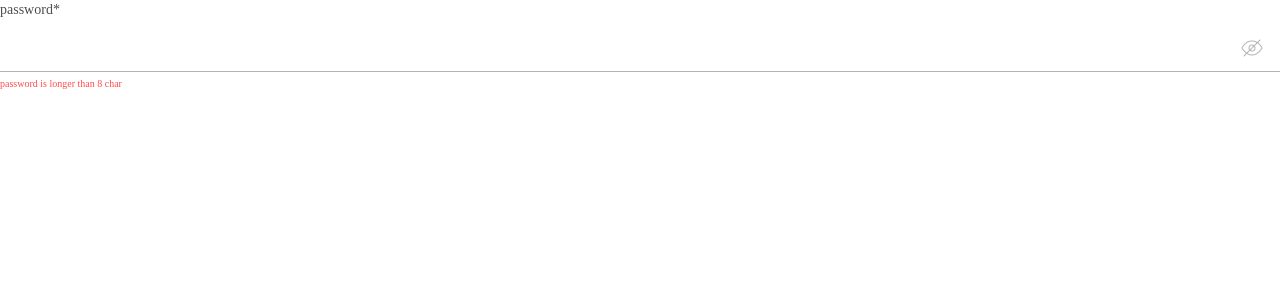
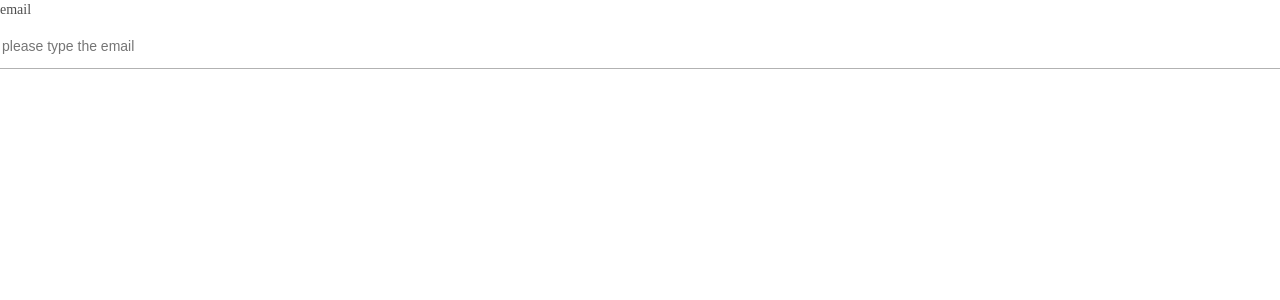
Before and after one commit to Taegeon/projectTBD, a React (Create React App) app in the folder board-front/: page / in a window 1280 px wide. Shown: the top 300 px of the page. Built offline with nearby package versions, Linux system fonts and the light colour scheme; a web font is replaced by a local one.

Commit message:
finished up input components

```diff
--- a/board-front/src/App.tsx
+++ b/board-front/src/App.tsx
@@ -3,15 +3,20 @@
 import Top3Item from 'components/Top3Item';
 import FavoriteItem from 'components/FavoriteItem';
 import { commentListMock, latestBoardListMock, top3BoardListMock, favoriteListMock } from 'mocks';
-import React from 'react';
+import React, { useState } from 'react';
 import './App.css';
 import InputBox from 'components/InputBox';
 
 function App() {
+
+  const [value, setValue] = useState<string>('');
+
+
+
   return (
     <>
 
-      <InputBox/>
+      <InputBox label = 'email' type = 'text' placeholder='please type the email' value={value} error={false} setValue={setValue}/>
 
 
     </>
--- a/board-front/src/components/InputBox/index.tsx
+++ b/board-front/src/components/InputBox/index.tsx
@@ -1,21 +1,53 @@
-import React, { forwardRef } from 'react'
+import React, { ChangeEvent, Dispatch, KeyboardEvent, forwardRef } from 'react'
 import './style.css'
 
 interface Props {
+    label: string;
+    type: 'text' | 'password';
+    placeholder: string;
+    value : string;
+    setValue : Dispatch<React.SetStateAction<string>>
+    error: boolean;
+
+    icon?: string;
+    onButtonClick?: () => void;
+
+    message?: string;
+
+    onKeyDown?:(event: KeyboardEvent<HTMLInputElement>) => void;
+
 
 }
 const InputBox = forwardRef<HTMLInputElement, Props>((props: Props, ref) => {
+
+
+    const {label, type, placeholder, value, error, icon, message} = props;
+    const {setValue, onButtonClick, onKeyDown} = props;
+
+    const onChangeHandler = (event: ChangeEvent<HTMLInputElement>) => {
+        const value = event.target.value;
+        setValue(value);
+    }
+
+    const onKeyDownHandler = (event: KeyboardEvent<HTMLInputElement>) => {
+        if (!onKeyDown) return;
+        onKeyDown(event);
+    };
+
     return (
         <div className='inputbox'>
-                <div className='inputbox-label'> {'password*'}</div>
-                <div className='inputbox-container'>
-                    <input className='input'/>
-                    <div className='icon-button'>
-                        <div className='icon eye-light-off-icon'></div>
-                    </div>
+                <div className='inputbox-label'> {label}</div>
+                <div className= {error? 'inputbox-container-error' : 'inputbox-container'}>
+                    <input ref={ref} type={type} className='input' placeholder={placeholder} value = {value} onChange={onChangeHandler} onKeyDown={onKeyDownHandler}/>
+                    {onButtonClick !== undefined&& (
+                        <div className='icon-button'>
+                            {icon !== undefined && <div className={`icon ${icon}`}></div>}
+                        </div>
+                    )}
 
                 </div>
-                <div className='inputbox-message'> {'password is longer than 8 char'}</div>
+                {message !== undefined && <div className='inputbox-message'> {'password is longer than 8 char'}</div>}
+
         </div>
     )
 
```
